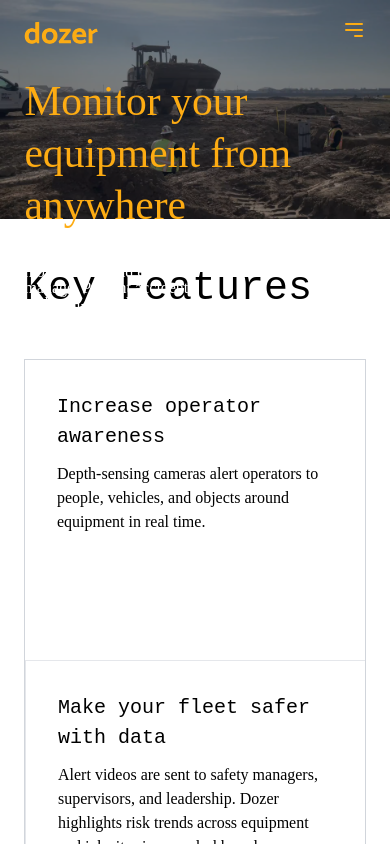
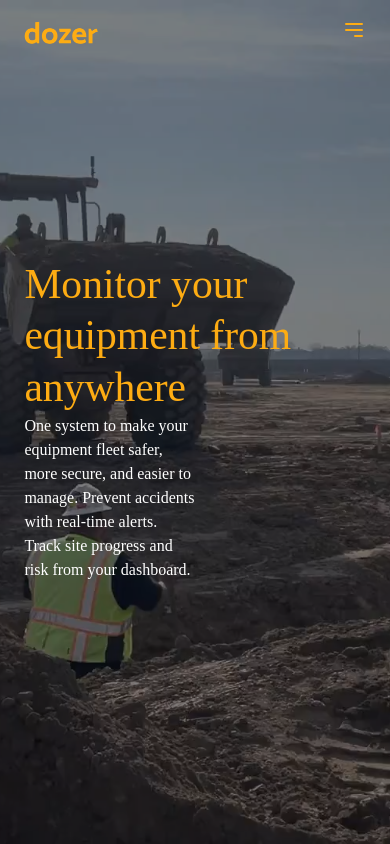
Before and after one commit to daryaKuto/dozer-marketing-v2, a Next.js app: page / in a window 390 px wide. Shown: the top 844 px of the page. Built offline with nearby package versions, Linux system fonts and the light colour scheme.

Commit message:
responsive herohome fix

```diff
--- a/components/home sections/ComputerVision.tsx
+++ b/components/home sections/ComputerVision.tsx
@@ -3,7 +3,7 @@ import Link from 'next/link';
 
 const ComputerVision: React.FC = () => {
   return (
-    <section className="max-container padding-container py-16 grid grid-cols-1 lg:grid-cols-2 gap-10 items-center">
+    <section className="max-container padding-container py-16 grid grid-cols-1 lg:grid-cols-2 gap-20 items-center">
       {/* Image Block */}
       <div className="relative w-full flex justify-left items-center">
         {/* Main Large Image with specified dimensions */}
--- a/components/home sections/HeroHome.tsx
+++ b/components/home sections/HeroHome.tsx
@@ -2,9 +2,10 @@ import Image from "next/image";
 
 const HeroHome = (): JSX.Element => {
   return (
-    <section className="w-full">
-      {/* Full-Width Image Section with Dark Overlay */}
-      <div className="relative w-full h-[56.25vw]"> {/* Aspect ratio 16:9 */}
+    <>
+      {/* Image with Overlay Section */}
+      <section className="w-full overflow-hidden">
+        <div className="relative w-full h-screen"> {/* Full-screen height */}
           <Image
             src="/IMG_1869.png"
             alt="Background Image"
@@ -14,11 +15,16 @@ const HeroHome = (): JSX.Element => {
           <div className="absolute inset-0 bg-black bg-opacity-50"></div>
 
           {/* Text Overlay */}
-        <div className="absolute inset-0 flex flex-col justify-start z-10">
+          <div
+            className="absolute inset-0 flex flex-col justify-start z-10"
+            style={{
+              paddingTop: "15%", // Adjusted offset for navbar
+            }}
+          >
             <div
               className="w-full max-w-[1440px] mx-auto px-[6.25%] flex flex-col"
               style={{
-              paddingTop: "19.44vw", // Responsive spacing for offset from navbar
+                paddingTop: "200px", // Adjusted vertical padding for small screens
               }}
             >
               <h1
@@ -57,7 +63,7 @@ const HeroHome = (): JSX.Element => {
                   fontFamily: "Gotham",
                   fontWeight: 400,
                   fontSize: "clamp(1rem, 1.8vw, 1.3rem)", // Scales between 20px and 24px
-                lineHeight: "clamp(1rem, 2.5vw, 2rem)", // Scales between 28px and 40px
+                  lineHeight: "clamp(1.5rem, 2.5vw, 2rem)", // Scales between 28px and 40px
                 }}
               >
                 One system to make your equipment fleet safer, more secure, and
@@ -67,6 +73,7 @@ const HeroHome = (): JSX.Element => {
             </div>
           </div>
         </div>
+      </section>
 
       {/* Key Features Section */}
       <section className="max-container padding-container py-10 pb-32 lg:py-20">
@@ -154,7 +161,7 @@ const HeroHome = (): JSX.Element => {
           ))}
         </div>
       </section>
-    </section>
+    </>
   );
 };
 
```
Lines whose indentation alone changed are shown as unchanged.
